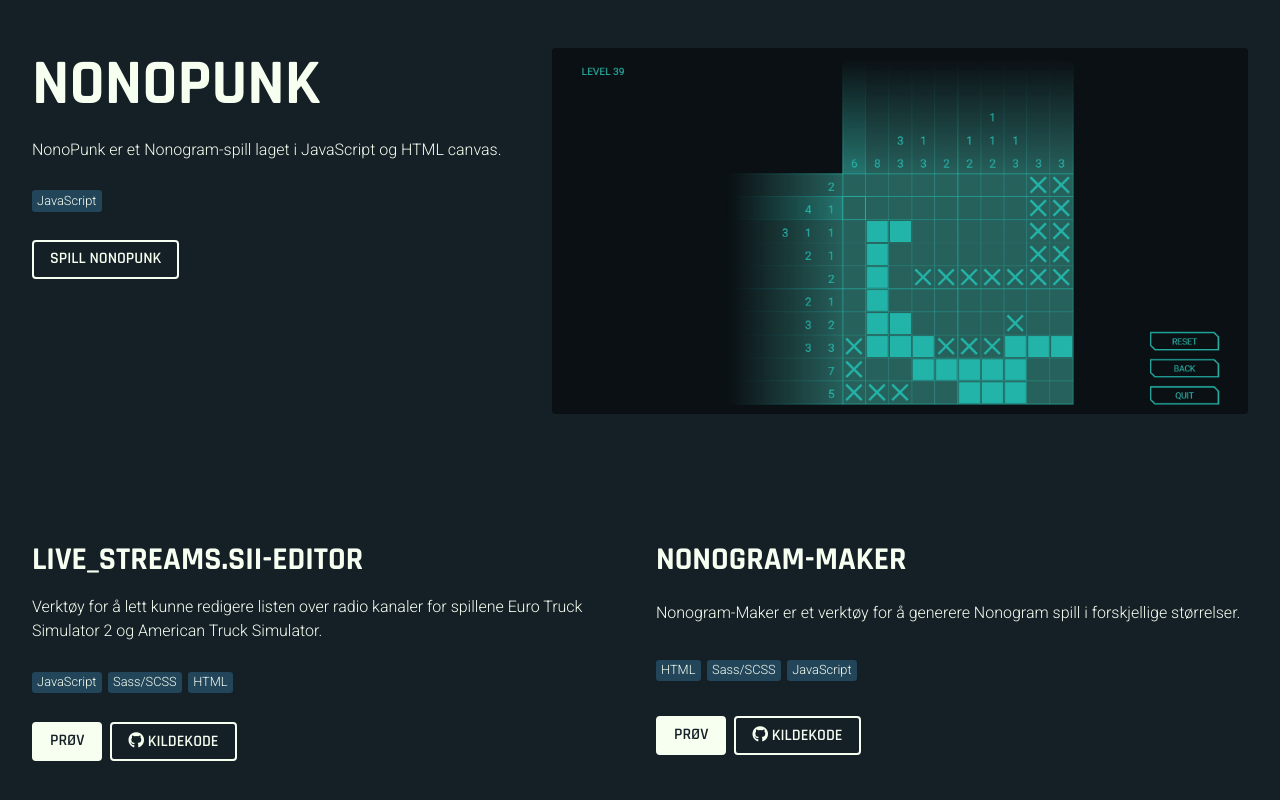
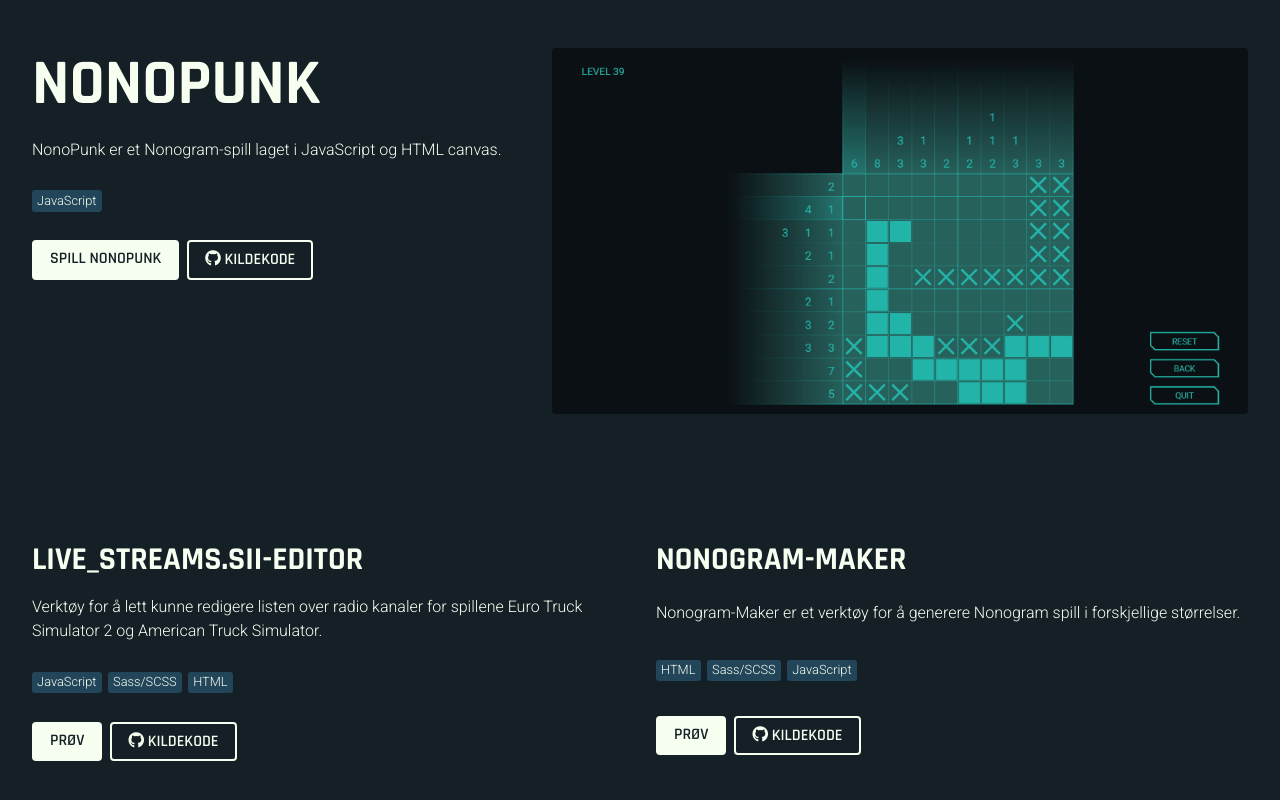
Before and after one commit to lokoydesign/portfolio, a website: page index.html in a window 1280 px wide. Shown: the part 3366-4166 px from the top of the page. Drawn offline with Linux system fonts and the light colour scheme.

Commit message:
Update index.html

```diff
--- a/index.html
+++ b/index.html
@@ -205,7 +205,9 @@
           </li>
         </ul>
         <div class="project__buttons">
-          <a class="button" href="https://Nonopunk.kniffen.dev" target="_blank">Spill Nonopunk</a>
+          <a class="button button--primary" href="https://Nonopunk.kniffen.dev" target="_blank">Spill Nonopunk</a>
+          <a class="button" href="https://github.com/kniffen/Nonopunk" target="_blank"><i class="fab fa-github"></i> Kildekode</a>
+
         </div>
       </div>
 
@@ -287,6 +289,6 @@
     <a class="scroll-to-top" href="#"><i class="fa fa-chevron-up"></i>Scroll to the top</a>
   </div>
 
-  <script src="/main.js?v=1.0.1"></script>
+  <script src="/main.js?v=1.1.0"></script>
 </body>
 </html>
```
